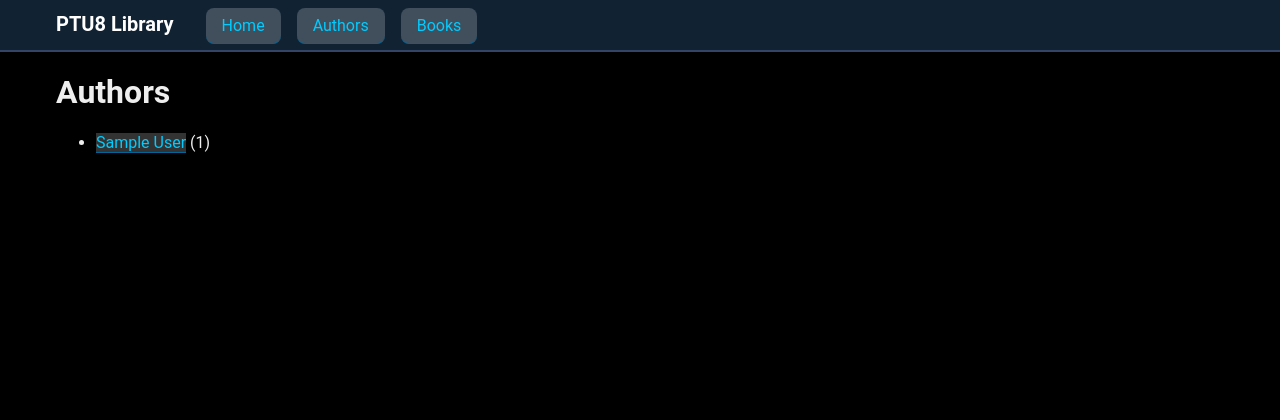
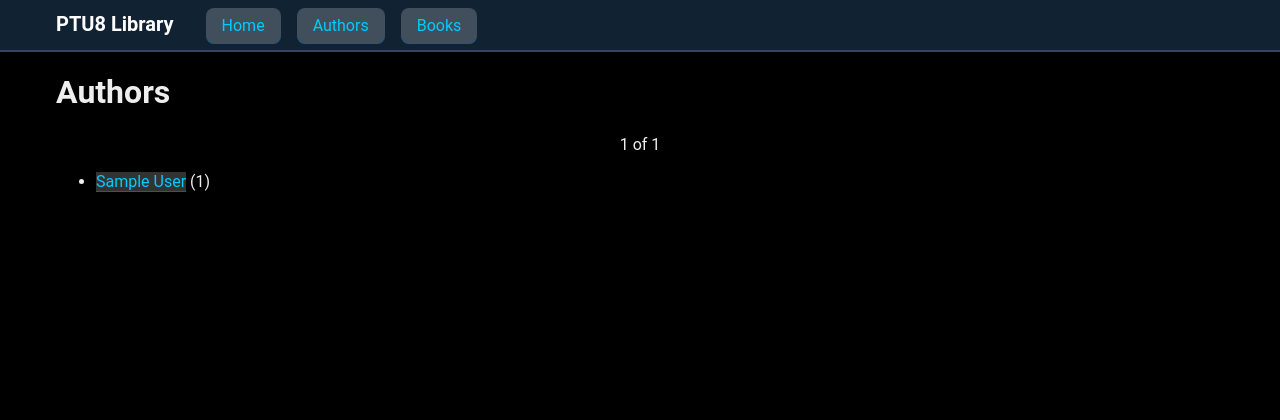
Before and after one commit to reinikeda/ptu8_library, a Django app: page /authors/ in a window 1280 px wide. Shown: the top 420 px of the page. Run offline with Django 4.2, Linux system fonts and the light colour scheme; tables that the repository leaves empty hold one stand-in row (values such as "Sample post").

Commit message:
finalized pagers: 2 abstract frontend implementations

```diff
--- a/ptu8_library/library/static/library/css/style.css
+++ b/ptu8_library/library/static/library/css/style.css
@@ -73,6 +73,7 @@ header ul li a {
     display: flex;
     flex-direction: row;
     justify-content: flex-start;
+    flex-wrap: wrap;
     gap: 8px;
 }
 
@@ -84,6 +85,9 @@ header ul li a {
 
 .paginator .current {
     padding: 2px 4px;
-    flex-grow: 1;
     text-align: center;
 }
+
+.flex-grow-one {
+    flex-grow: 1;
+}
--- a/ptu8_library/library/templates/library/authors.html
+++ b/ptu8_library/library/templates/library/authors.html
@@ -3,11 +3,17 @@
 {% block content %}
 <h1>Authors</h1>
 {% if authors %}
+{% with authors as page_obj %}
+    {% include 'library/includes/paginator_fpnl.html' %}
+{% endwith %}
 <ul>
     {% for author in authors %}
         <li><a href="{% url 'author' author.id %}">{{ author }}</a> ({{ author.books.count }})</li>
     {% endfor %}
 </ul>
+{% with authors as page_obj %}
+    {% include 'library/includes/paginator_pages.html' %}
+{% endwith %}
 {% else %}
     <p>There are no authors of any books in our library yet.</p>
 {% endif %}
--- a/ptu8_library/library/templates/library/book_list.html
+++ b/ptu8_library/library/templates/library/book_list.html
@@ -9,7 +9,7 @@
         <li><a href="{% url 'book' book.pk %}">{{ book }}</a> ({{ book.book_instances.count }})</li>
     {% endfor %}
 </ul>
-{% include 'library/includes/paginator_fpnl.html' %}
+{% include 'library/includes/paginator_pages.html' %}
 {% else %}
     <p>There are no books in our library yet.</p>
 {% endif %}
--- a/ptu8_library/library/templates/library/includes/paginator_fpnl.html
+++ b/ptu8_library/library/templates/library/includes/paginator_fpnl.html
@@ -3,7 +3,7 @@
         <a href="?page=1">&laquo; First</a>
         <a href="?page={{ page_obj.previous_page_number }}">Previous</a>
     {% endif %}
-    <span class="current">
+    <span class="current flex-grow-one">
         {{ page_obj.number }} of {{ page_obj.paginator.num_pages }}
     </span>
     {% if page_obj.has_next %}
--- /dev/null
+++ b/ptu8_library/library/templates/library/includes/paginator_pages.html
@@ -0,0 +1,11 @@
+{% if page_obj.has_other_pages %}
+    <div class="paginator">
+        {% for page in page_obj.paginator.page_range %}
+            {% if page_obj.number == page %}
+                <span class="current">{{ page }}</span>
+            {% else %}
+                <a href="?page={{ page }}">{{ page }}</a>
+            {% endif %}
+        {% endfor %}
+    </div>
+{% endif %}
--- a/ptu8_library/library/views.py
+++ b/ptu8_library/library/views.py
@@ -1,3 +1,4 @@
+from django.core.paginator import Paginator
 from django.shortcuts import render, get_object_or_404
 from django.views import generic
 from . import models
@@ -17,7 +18,9 @@ def index(request):
 
 
 def authors(request):
-    authors = models.Author.objects.all()
+    paginator = Paginator(models.Author.objects.all(), 4)
+    page_number = request.GET.get('page')
+    authors = paginator.get_page(page_number)
     return render(request, 'library/authors.html', {
         'authors': authors,
     })
```
